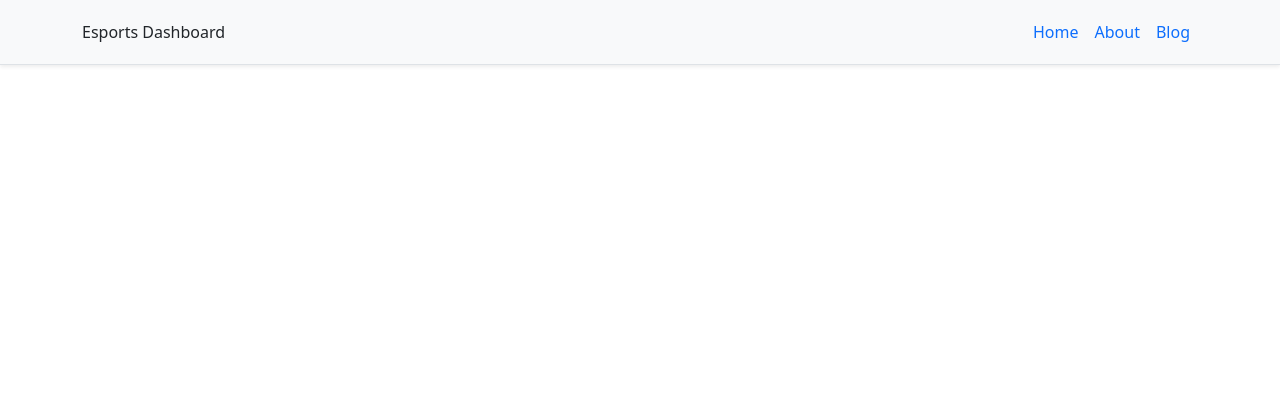
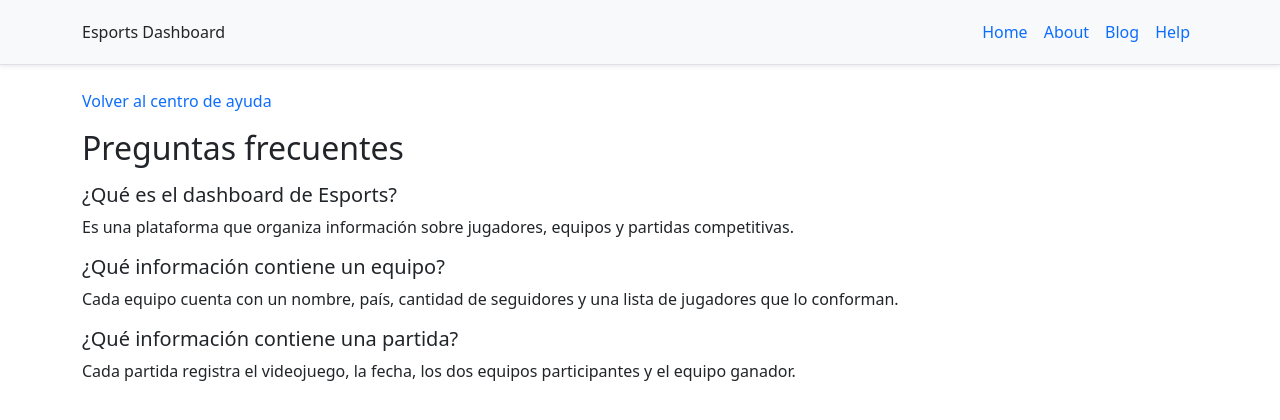
Before and after one commit to jeorregog/DashboardEsports, a Nuxt app in the folder nuxt/: page /help/faq in a window 1280 px wide. Shown: the top 420 px of the page. Built offline with nearby package versions, Linux system fonts and the light colour scheme.

Commit message:
feat: implement client-side rendering

```diff
--- a/nuxt/app/app.vue
+++ b/nuxt/app/app.vue
@@ -15,6 +15,9 @@
           <li class="nav-item">
             <NuxtLink class="nav-link py-1 px-2" to="/blog" active-class="active">Blog</NuxtLink>
           </li>
+          <li class="nav-item">
+            <NuxtLink class="nav-link py-1 px-2" to="/help" active-class="active">Help</NuxtLink>
+          </li>
         </ul>
       </nav>
     </div>
--- /dev/null
+++ b/nuxt/app/pages/help/faq.vue
@@ -0,0 +1,29 @@
+<template>
+  <section>
+    <p class="mb-3">
+      <NuxtLink class="text-decoration-none" to="/help">
+        Volver al centro de ayuda
+      </NuxtLink>
+    </p>
+
+    <h1 class="h2 mb-3">Preguntas frecuentes</h1>
+
+    <h2 class="h5">¿Qué es el dashboard de Esports?</h2>
+    <p>
+      Es una plataforma que organiza información sobre jugadores,
+      equipos y partidas competitivas.
+    </p>
+
+    <h2 class="h5">¿Qué información contiene un equipo?</h2>
+    <p>
+      Cada equipo cuenta con un nombre, país, cantidad de seguidores
+      y una lista de jugadores que lo conforman.
+    </p>
+
+    <h2 class="h5">¿Qué información contiene una partida?</h2>
+    <p>
+      Cada partida registra el videojuego, la fecha, los dos equipos
+      participantes y el equipo ganador.
+    </p>
+  </section>
+</template>
--- /dev/null
+++ b/nuxt/app/pages/help/glossary.vue
@@ -0,0 +1,34 @@
+<template>
+  <section>
+    <p class="mb-3">
+      <NuxtLink class="text-decoration-none" to="/help">
+        Volver al centro de ayuda
+      </NuxtLink>
+    </p>
+
+    <h1 class="h2 mb-3">Glosario de Esports</h1>
+
+    <dl>
+      <dt>Plantilla de jugadores</dt>
+      <dd>
+        Grupo de jugadores que forman parte de un equipo.
+      </dd>
+
+      <dt>Rol</dt>
+      <dd>
+        Posición o responsabilidad que tiene un jugador
+        dentro de su equipo.
+      </dd>
+
+      <dt>Partida</dt>
+      <dd>
+        Encuentro competitivo entre dos equipos.
+      </dd>
+
+      <dt>Seguidores</dt>
+      <dd>
+        Cantidad de personas que siguen a un equipo.
+      </dd>
+    </dl>
+  </section>
+</template>
--- /dev/null
+++ b/nuxt/app/pages/help/index.vue
@@ -0,0 +1,21 @@
+<template>
+  <section>
+    <h1 class="h2 mb-3">Centro de ayuda</h1>
+    <p>
+      Conoce más sobre el dashboard de Esports
+      y los términos utilizados en la plataforma.
+    </p>
+    <ul class="list-group">
+      <li class="list-group-item">
+        <NuxtLink class="text-decoration-none" to="/help/faq">
+          Preguntas frecuentes
+        </NuxtLink>
+      </li>
+      <li class="list-group-item">
+        <NuxtLink class="text-decoration-none" to="/help/glossary">
+          Glosario de Esports
+        </NuxtLink>
+      </li>
+    </ul>
+  </section>
+</template>
--- a/nuxt/nuxt.config.ts
+++ b/nuxt/nuxt.config.ts
@@ -9,6 +9,8 @@ export default defineNuxtConfig({
     '/blog/**': { prerender: true },
     '/': { ssr: true },
     '/about': { ssr: false },
+    '/help': { ssr: false },
+    '/help/**': { ssr: false },
   },
   nitro: {
     prerender: {
```
